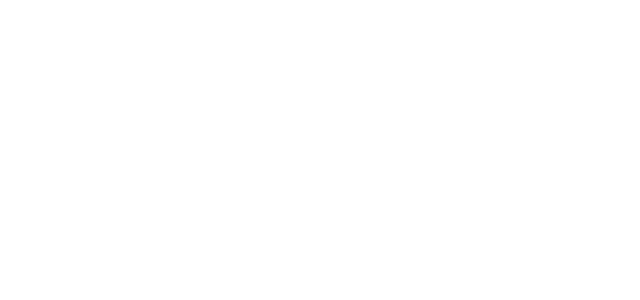
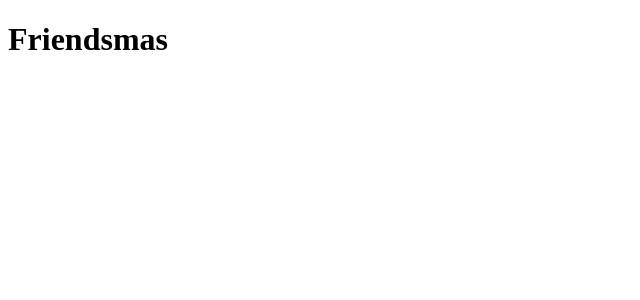
Before and after one commit to adesignsm/thisbooktalks, a React (Create React App) app: page /friendsmas in a window 1280 px wide. Before the commit this address had no page. Shown: the top 300 px of the page, without its empty margins (0-640 px from the left). Built offline with nearby package versions, Linux system fonts and the light colour scheme.

Commit message:
added more links

```diff
--- a/src/App.jsx
+++ b/src/App.jsx
@@ -4,8 +4,11 @@ import { BrowserRouter, Routes, Route } from 'react-router-dom';
 import Home from "./Routes/Home";
 import NotFound from "./Routes/NotFound";
 import APB from "./Routes/Episodes/APB";
+import Friendsmas from "./Routes/Episodes/Friendsmas";
+import Xylk from "./Routes/Episodes/Xylk";
+import MarshaAnsTefrondon from "./Routes/Episodes/MarshaAndTefrondon";
 import Lowercase from "./Routes/Episodes/Lowercase";
-import Xylk from "./Routes/Episodes/Xylk";
+import Archive from "./Routes/Archive";
 
 const App = () => {
     return (
@@ -14,8 +17,11 @@ const App = () => {
                 <Routes>
                     <Route exact path="/" element={<Home />} />
                     <Route exact path="/air-plane-boys" element={<APB />} />
+                    <Route exact path="/friendsmas" element={<Friendsmas />} />
+                    <Route exact path="/xylk" element={<Xylk />} />
+                    <Route exact path="/marsha-and-tefrondon" element={<MarshaAnsTefrondon />} />
                     <Route exact path="/lower-case" element={<Lowercase />} />
-                    <Route exact path="/xylk" element={<Xylk />} />
+                    <Route exact path="/archive" element={<Archive />}/>
                     <Route element={<NotFound />} />
                 </Routes>
             </BrowserRouter>
--- /dev/null
+++ b/src/Routes/Archive/index.jsx
@@ -0,0 +1,11 @@
+import "./index.css";
+
+const Archive = () => {
+    return (
+        <>
+            <h1> Archive </h1>
+        </>
+    )
+}
+
+export default Archive;
--- /dev/null
+++ b/src/Routes/Episodes/Friendsmas/index.jsx
@@ -0,0 +1,11 @@
+import "./index.css";
+
+const Friendsmas = () => {
+    return (
+        <>
+            <h1> Friendsmas </h1>
+        </>
+    )
+}
+
+export default Friendsmas;
--- /dev/null
+++ b/src/Routes/Episodes/MarshaAndTefrondon/index.jsx
@@ -0,0 +1,11 @@
+import "./index.css";
+
+const MarshaAndTefrondon = () => {
+    return (
+        <>
+            <h1> Marsha Gaye-Knight & Tefrondon </h1>
+        </>
+    )
+}
+
+export default MarshaAndTefrondon;
```
Also changed, not shown: src/Routes/Archive/index.css (added), src/Routes/Episodes/Friendsmas/index.css (added), src/Routes/Episodes/MarshaAndTefrondon/index.css (added).
